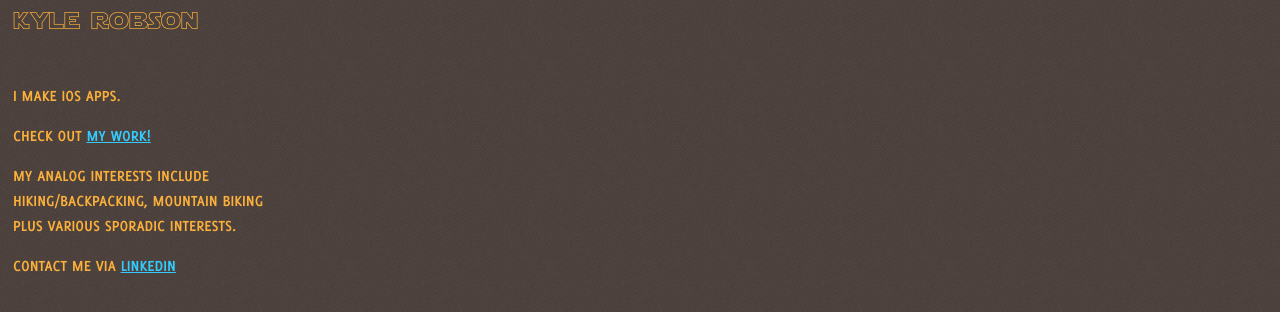
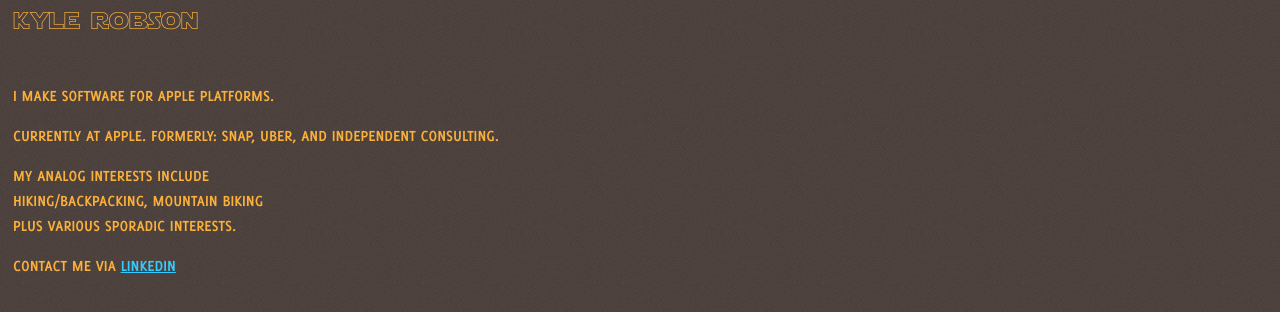
Before and after one commit to kylerobson/kyledr, a plain HTML site: page index.html in a window 1280 px wide. Drawn offline with Linux system fonts and the light colour scheme.

Commit message:
Update index.html

```diff
--- a/index.html
+++ b/index.html
@@ -11,11 +11,10 @@
     <h1 class="name">Kyle&nbsp;Robson</h1>
     <div id="about">
       <p>
-        I make iOS apps.
+        I make software for Apple platforms.
       </p>
       <p>
-        Check out
-        <a href="http://kyledr.carbonmade.com">my work!</a>
+        Currently at Apple. Formerly: Snap, Uber, and independent consulting.
       </p>
       <p>
         My analog interests include
```
